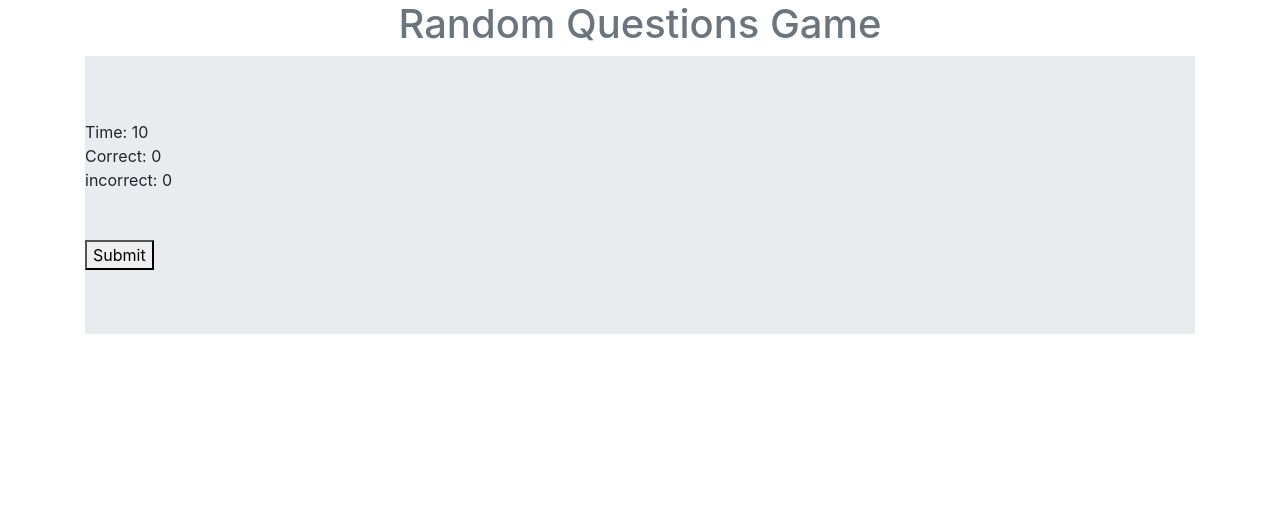
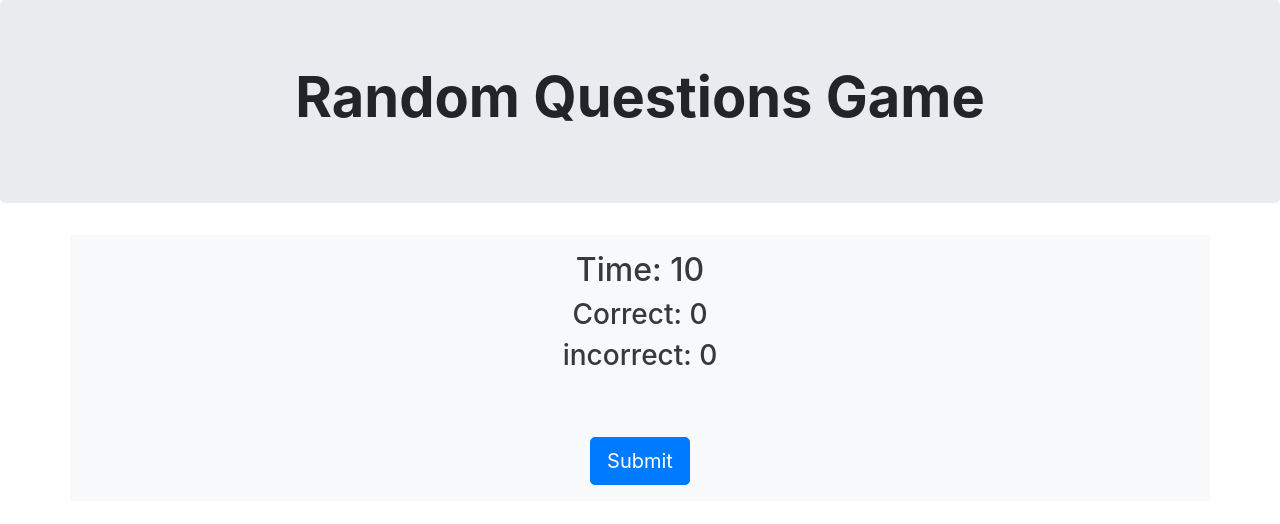
Before and after one commit to josemenis/TriviaGame, a plain HTML site: page index.html in a window 1280 px wide. Drawn offline with nearby package versions, Linux system fonts and the light colour scheme.

Commit message:
centered text

```diff
--- a/index.html
+++ b/index.html
@@ -10,23 +10,25 @@
     <link rel="stylesheet" href="https://stackpath.bootstrapcdn.com/bootstrap/4.3.1/css/bootstrap.min.css" integrity="sha384-ggOyR0iXCbMQv3Xipma34MD+dH/1fQ784/j6cY/iJTQUOhcWr7x9JvoRxT2MZw1T" crossorigin="anonymous">
   </head>
   <body>
-    <div class="container">
-      <div class="header text-center clearfix">
-        <h1 class="text-muted">Random Questions Game</h1>
+<!-- /////////////////////////////////////////////////////// -->
+<div class="jumbotron">
+    <h1 class="display-4 text-center font-weight-bold">Random Questions Game</h1>
   </div>
-    <div class="jumbotron jumbotron-fluid">
-    <div>Time: <span id="time"></span></div>
-    <div>Correct: <span id="correct"></span></div>
-    <div>incorrect: <span id="incorrect"></span></div>
+  </div>
+    <!-- //////////////////////////////////////////////////// -->
+    <div class="container p-3 mb-2 bg-light text-dark text-center">
+          <h2><div>Time: <span id="time"></span></div></h2>
+          <h3><div>Correct: <span id="correct"></span></div></h3>
+          <h3><div>incorrect: <span id="incorrect"></span></div></h3>
           <div id="game-container">
-    <div id="question"></div>
+          <h3><div id="question"></div></h3>
           <br>
-    <div id="answer1" class="answer"></div>
-    <div id="answer2" class="answer"></div>
-    <div id="answer3" class="answer"></div>
-    <div id="answer4" class="answer"></div>
+          <h3><div id="answer1" class="answer"></div></h3>
+          <h3><div id="answer2" class="answer"></div></h3>
+          <h3><div id="answer3" class="answer"></div></h3>
+          <h3><div id="answer4" class="answer"></div></h3>
           <br>
-<button id="submit">Submit</button>
+        <button class = "btn btn-primary btn-lg" id="submit">Submit</button>
     </div>
     </div>
     <script src="assests/javascript/revisedWorking.js"></script>
@@ -37,30 +39,3 @@
     <script src="https://stackpath.bootstrapcdn.com/bootstrap/4.3.1/js/bootstrap.min.js" integrity="sha384-JjSmVgyd0p3pXB1rRibZUAYoIIy6OrQ6VrjIEaFf/nJGzIxFDsf4x0xIM+B07jRM" crossorigin="anonymous"></script>
   </body>
 </html>
-
-<!-- ![Advanced](Images/2-advanced.jpg)
-
-**[Click Here to Watch the demo](https://youtu.be/xhmmiRmxQ8Q)**.
-
-* You'll create a trivia game that shows only one question until the player answers it or their time runs out.
-
-* If the player selects the correct answer, show a screen congratulating them for choosing the right option. After a few seconds, display the next question -- do this without user input.
-
-* The scenario is similar for wrong answers and time-outs.
-
-  * If the player runs out of time, tell the player that time's up and display the correct answer. Wait a few seconds, then show the next question.
-  * If the player chooses the wrong answer, tell the player they selected the wrong option and then display the correct answer. Wait a few seconds, then show the next question.
-
-* On the final screen, show the number of correct answers, incorrect answers, and an option to restart the game (without reloading the page).
-
-### Reminder: Submission on BCS
-
-* Please submit both the deployed Github.io link to your homework AND the link to the Github Repository!
-
-- - -
-
-### Minimum Requirements
-
-Attempt to complete homework assignment as described in instructions. If unable to complete certain portions, please pseudocode these portions to describe what remains to be completed. Adding a README.md as well as adding this homework to your portfolio are required as well and more information can be found below.
-
-- - - -->
```
Lines whose indentation alone changed are shown as unchanged.
